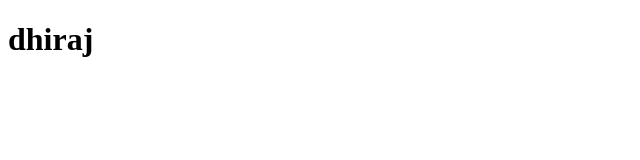
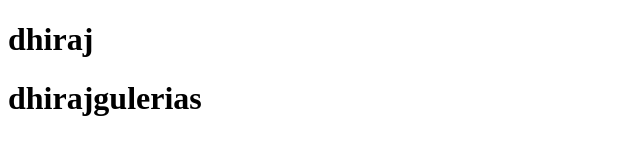
Before and after one commit to Guleria83/mern-website, a plain HTML site: page index.html in a window 1280 px wide. Shown: the whole page, without its empty margins (0-640 px from the left). Drawn offline with Linux system fonts and the light colour scheme.

```diff
--- a/index.html
+++ b/index.html
@@ -8,5 +8,6 @@
 </head>
 <body>
     <h1>dhiraj</h1>
+    <h1>dhirajgulerias</h1>
 </body>
 </html>
```
